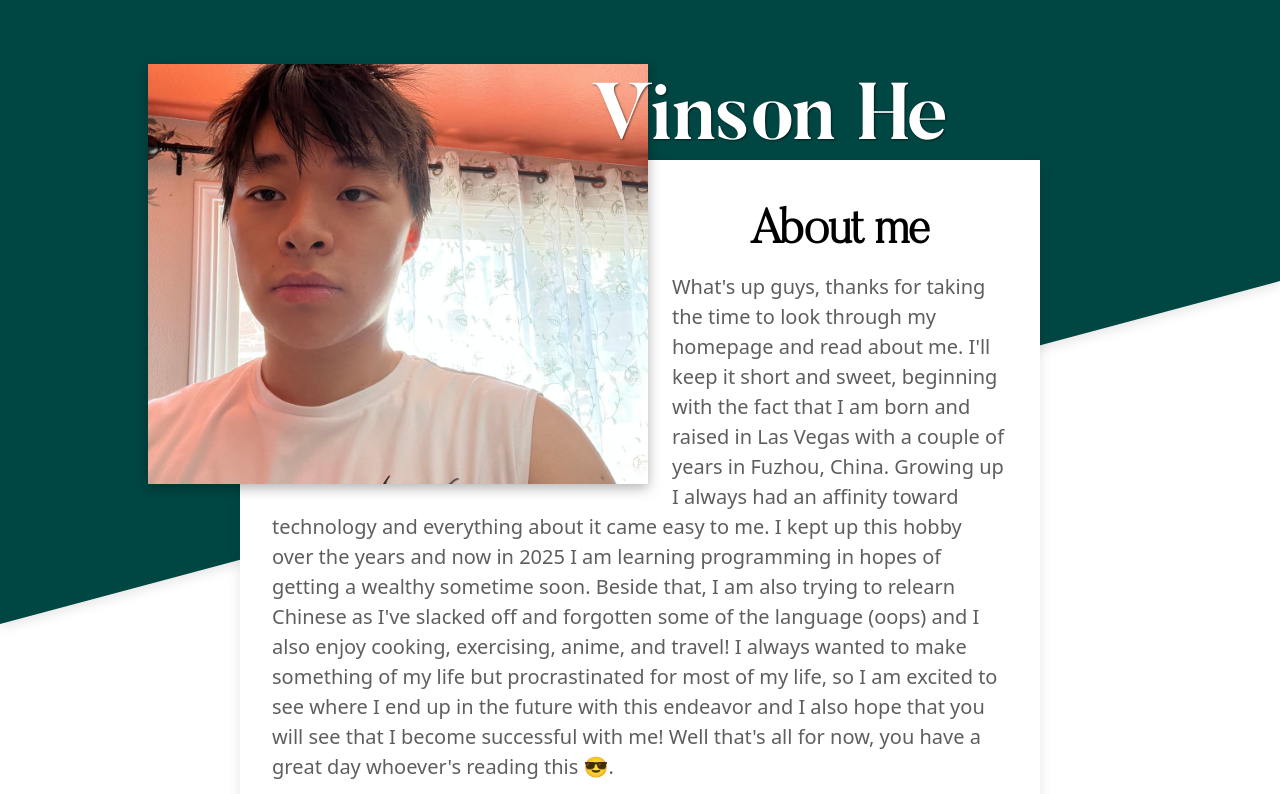
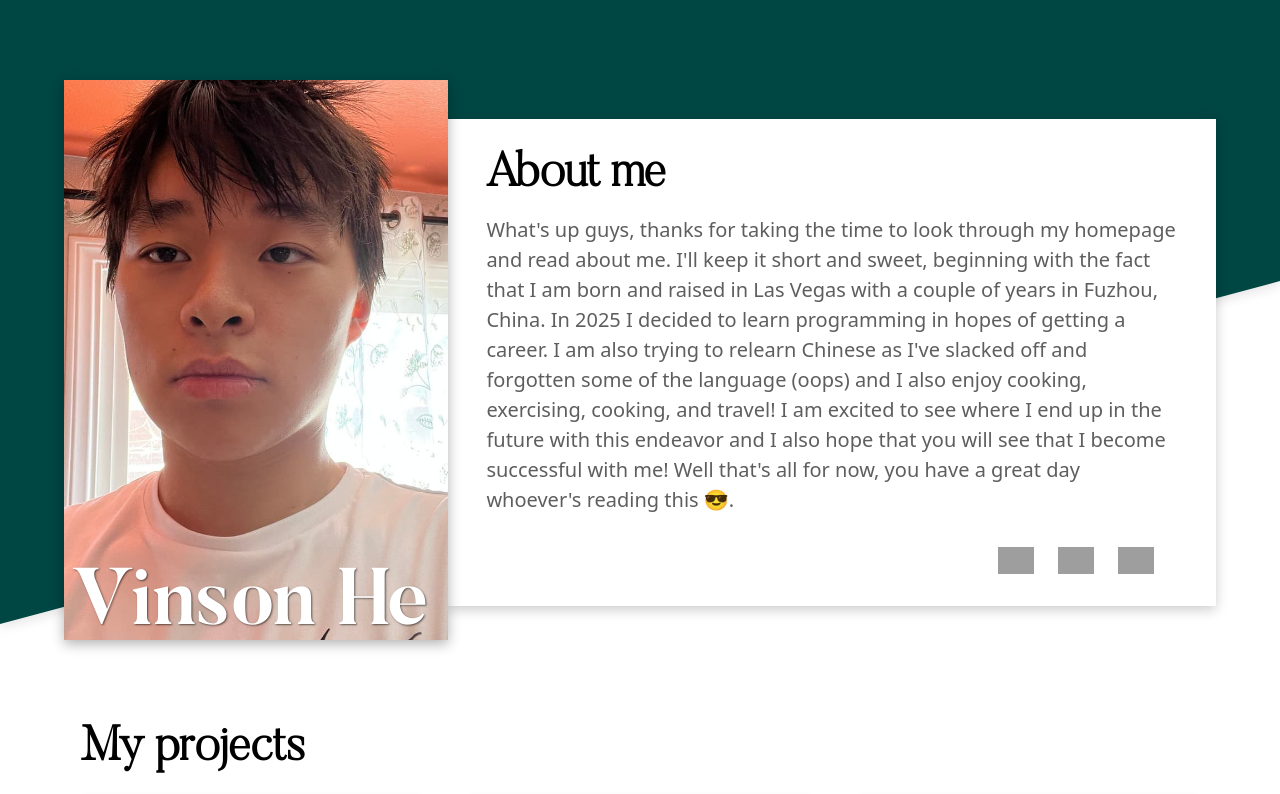
Before and after one commit to vins123sinned/homepage, a website built with webpack: page src/template.html in a window 1280 px wide. Shown: the top 794 px of the page. Built offline with nearby package versions, Linux system fonts and the light colour scheme; grey boxes are pictures that could not be loaded.

Commit message:
Add desktop media query for header
Also fixed some bugs that occurred as a result of this change

```diff
--- a/src/styles.css
+++ b/src/styles.css
@@ -96,7 +96,7 @@ main,
     display: flex;
     justify-content: center;
     gap: 1.5rem;
-    margin-bottom: 5rem;
+    margin: 2rem 0 5rem 0;
 }
 
 .social-icons img {
@@ -199,6 +199,7 @@ footer h2 {
 
 footer .social-icons {
     margin-top: 1.75rem;
+    margin-bottom: 3rem;
 }
 
 .footer-image img {
@@ -214,7 +215,50 @@ footer .social-icons {
         transform: skewY(-15deg);
     }
 
-    header {
+    .portrait .name {
+        text-wrap: nowrap;
+    }
+
+    /* footer section */
+
+    footer {
+        display: flex;
+        justify-content: space-between;
+        align-items: center;
+        text-align: left;
+        padding: 2rem 2rem 0 2rem;
+    }
+
+    footer h2 {
+        padding: 0;
+        margin-top: 0;
+    }
+
+    .contact-information {
+        width: clamp(350px, 50%, 450px);
+        margin-bottom: 0;
+    }
+
+    .contacts p:first-child {
+        margin-bottom: 0.5rem;
+    }
+
+    .contacts .material-symbols-outlined {
+        display: block;
+    }
+
+    footer .social-icons {
+        justify-content: start;
+        margin-bottom: 3.5rem;
+    }
+
+    .footer-image img {
+        max-height: 31.25rem;
+    }
+}
+
+@media (min-width: 650px) and (max-width: 1080px) {
+    .main-header {
         max-width: clamp(600px, 90vw, 1000px);
         margin: 0 auto;
     }
@@ -227,6 +271,7 @@ footer .social-icons {
         position: relative;
         left: -1.5rem;
         float: left;
+        box-shadow: 0 4px 12px rgba(0, 0, 0, 0.2);
         width: clamp(300px, 40vw, 500px);
         margin: 4rem 0 0 2rem;
         z-index: 10;
@@ -236,7 +281,6 @@ footer .social-icons {
         position: relative;
         top: 5rem;
         left: clamp(-8.5rem, -13vw, -4.5rem);
-        text-wrap: nowrap;
         margin: 0;
         z-index: 999;
     }
@@ -254,49 +298,80 @@ footer .social-icons {
         max-width: 100%;
     }
 
-    header .social-icons {
+    .main-header .social-icons {
         display: none;
-    }
-
-    /* footer section */
-
-    footer {
-        display: flex;
-        justify-content: space-between;
-        align-items: center;
-        text-align: left;
-        padding: 2rem;
-    }
-
-    footer h2 {
-        padding: 0;
-        margin-top: 0;
-    }
-
-    .contact-information {
-        width: clamp(350px, 50%, 450px);
-    }
-
-    .contacts p:first-child {
-        margin-bottom: 0.5rem;
-    }
-
-    .contacts .material-symbols-outlined {
-        display: block;
-    }
-
-    .social-icons {
-        justify-content: start;
-    }
-
-    .footer-image img {
-        max-height: 31.25rem;
     }
 }
 
 @media (min-width: 760px) {
+    .main-header {
+        margin: 0 5rem;
+    }
+
+    .portrait-image img {
+        margin: 3rem 0 0 -1rem;
+    }
+
+    .about-me {
+        width: 100%;
+    }
+
     main {
         margin: 1.5rem 5rem;
         text-align: left;
     }
 }
+
+@media (min-width: 1080px) {
+    .main-header {
+        display: flex;
+        justify-content: center;
+        align-items: center;
+        text-align: left;
+        margin: 5rem clamp(2rem, 5vw, 10rem);
+    }
+
+    .portrait {
+        margin: 0;
+    }
+
+    .portrait-image img {
+        object-fit: cover;
+        object-position: 20% top;
+        width: clamp(375px, 30vw, 1000px);
+        height: 35rem;
+        margin: 0;
+    }
+
+    .portrait .name {
+        bottom: 0;
+        left: 0.5rem;
+        margin: 0;
+    }
+
+    .about-me {
+        display: flex;
+        flex-direction: column;
+        background-color: #fff;
+        box-shadow: 0 4px 12px rgba(0, 0, 0, 0.2);
+        max-width: 800px;
+        padding: 0 clamp(1.5rem, 3vw, 2.5rem);
+        margin: 0;
+    }
+
+    .main-header .social-icons {
+        justify-content: end;
+        margin-bottom: 2rem;
+        margin-right: 1.5rem;
+    }
+
+    .projects-grid {
+        grid-template-columns: repeat(3, 1fr);
+    }
+}
+
+@media (min-width: 1550px) {
+    .portrait .name {
+        left: clamp(0.7rem, 4vw, 7rem);
+    }
+}
--- a/src/template.html
+++ b/src/template.html
@@ -9,7 +9,7 @@
 </head>
 <body>
     <div class="diagonal-background"></div>
-    <header>
+    <header class="main-header">
         <div class="portrait">
             <picture class="portrait-image">
                 <source
@@ -26,16 +26,14 @@
         <div class="about-me">
             <h2>About me</h2>
             <p>What's up guys, thanks for taking the time to look through my homepage and read about me. I'll keep it short and sweet, beginning with the fact that I am born and raised in Las Vegas
-                with a couple of years in Fuzhou, China. Growing up I always had an affinity toward technology and everything about it came easy to me. I kept up this hobby over the years and now in 2025 I
-                am learning programming in hopes of getting a wealthy sometime soon. Beside that, I am also trying to relearn Chinese as I've slacked off and forgotten some of the language (oops) and I also enjoy cooking,
-                exercising, anime, and travel! I always wanted to make something of my life but procrastinated for most of my life, so I am excited to see where I end up in the future with this endeavor and I also hope that
-                you will see that I become successful with me! Well that's all for now, you have a great day whoever's reading this 😎.
+                with a couple of years in Fuzhou, China. In 2025 I decided to learn programming in hopes of getting a career. I am also trying to relearn Chinese as I've slacked off and forgotten some of the language (oops) and I also enjoy cooking,
+                exercising, cooking, and travel! I am excited to see where I end up in the future with this endeavor and I also hope that you will see that I become successful with me! Well that's all for now, you have a great day whoever's reading this 😎.
             </p>
-        </div>
-        <div class="social-icons">
-            <img src="https://cdn.jsdelivr.net/gh/devicons/devicon@latest/icons/github/github-original.svg" alt="github" />
-            <img src="https://cdn.jsdelivr.net/gh/devicons/devicon@latest/icons/linkedin/linkedin-plain.svg" alt="linkedin" />
-            <img src="https://cdn.jsdelivr.net/gh/devicons/devicon@latest/icons/javascript/javascript-original.svg" alt="" />
+            <div class="social-icons">
+                <img src="https://cdn.jsdelivr.net/gh/devicons/devicon@latest/icons/github/github-original.svg" alt="github" />
+                <img src="https://cdn.jsdelivr.net/gh/devicons/devicon@latest/icons/linkedin/linkedin-plain.svg" alt="linkedin" />
+                <img src="https://cdn.jsdelivr.net/gh/devicons/devicon@latest/icons/javascript/javascript-original.svg" alt="" />
+            </div>
         </div>
     </header>
     <main>
```
